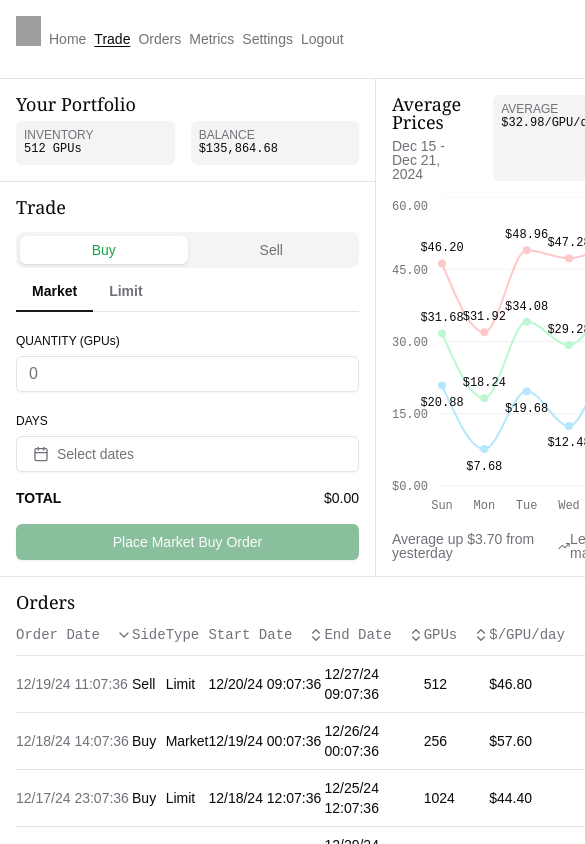
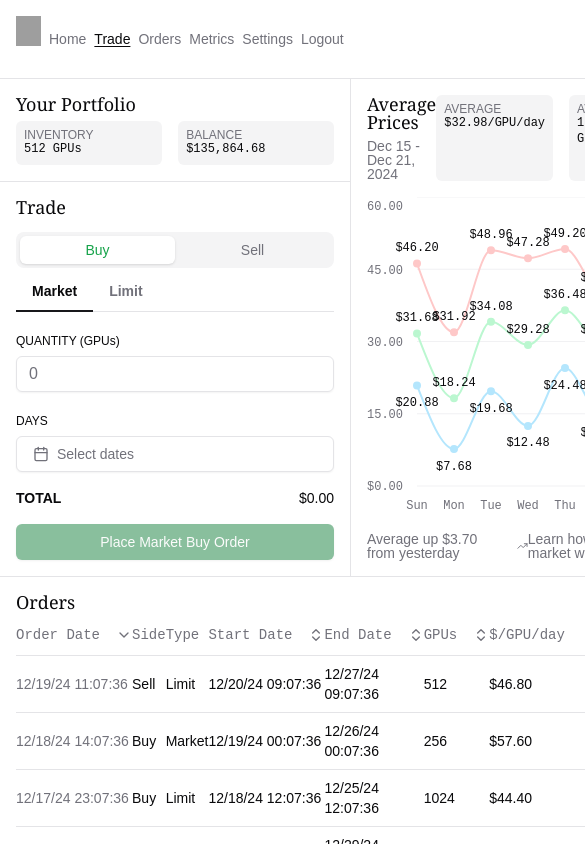
Before and after one commit to darzyx/gpu-auction-house, a Next.js app: page / in a window 390 px wide. Shown: the top 844 px of the page, 585 px wide, since content can reach past the window. Built offline with nearby package versions, Linux system fonts and the light colour scheme; grey boxes are pictures that could not be loaded.

Commit message:
Improve prices section mobile responsiveness

```diff
--- a/src/app/page.tsx
+++ b/src/app/page.tsx
@@ -16,7 +16,7 @@ export default function Home() {
             <Separator orientation="vertical" className="hidden lg:block" />
             <Separator orientation="horizontal" className="lg:hidden" />
             <div className="grid grid-rows-[auto_auto_1fr] h-full">
-                <div className="w-full grid grid-cols-[375px_auto_3fr]">
+                <div className="w-full grid grid-cols-[350px_auto_3fr] lg:grid-cols-[375px_auto_3fr]">
                     <div>
                         <div className="p-4">
                             <AvailableToTrade />
--- a/src/components/prices.tsx
+++ b/src/components/prices.tsx
@@ -25,7 +25,7 @@ const chartConfig = {
 export default function Prices() {
     return (
         <div className="h-full grid grid-rows-[auto_1fr_auto] gap-4">
-            <div className="grid grid-cols-[auto_1fr_auto_auto] gap-4">
+            <div className="grid grid-cols-[auto_1fr_auto_auto]">
                 <div className="space-y-2">
                     <h2 className="text-lg font-georgia leading-none">Average Prices</h2>
                     <div className="flex items-center gap-1 text-muted-foreground text-sm leading-none">
@@ -33,6 +33,7 @@ export default function Prices() {
                     </div>
                 </div>
                 <div />
+                <div className="flex gap-4">
                     <div className="flex flex-col text-xs bg-muted rounded-md p-2">
                         <h3 className="text-muted-foreground leading-none uppercase">Average</h3>
                         <div className="font-berkeley-mono">$32.98/GPU/day</div>
@@ -40,6 +41,7 @@ export default function Prices() {
                     <div className="flex flex-col text-xs bg-muted rounded-md p-2">
                         <h3 className="text-muted-foreground leading-none uppercase">Availability</h3>
                         <div className="font-berkeley-mono">1,295/1,500 GPUs</div>
+                    </div>
                 </div>
             </div>
             <ChartContainer config={chartConfig} className="font-berkeley-mono min-w-full w-full h-full">
```
Lines whose indentation alone changed are shown as unchanged.
